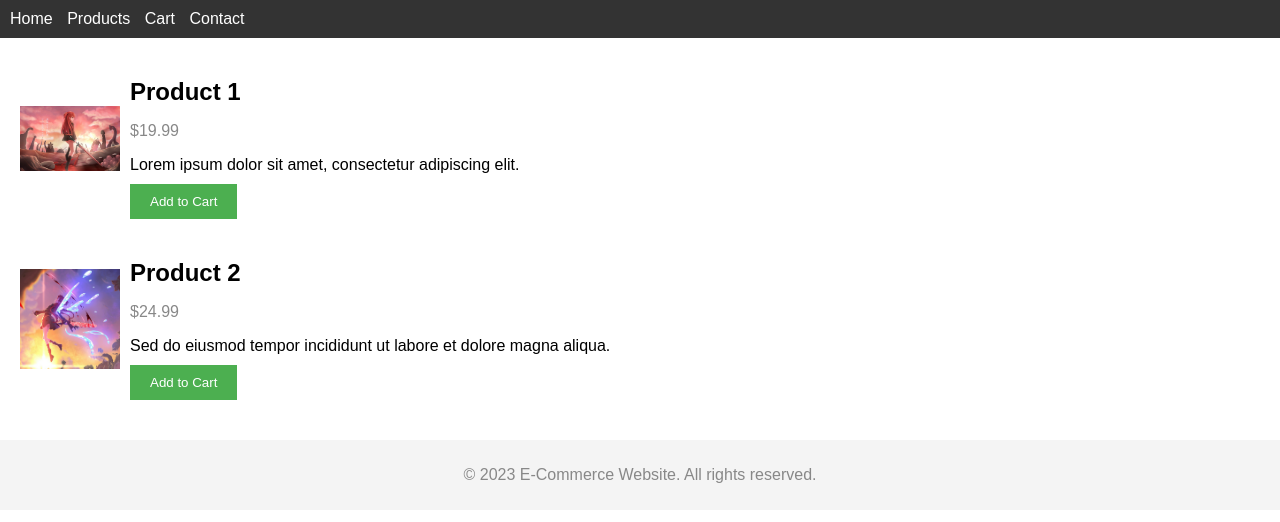
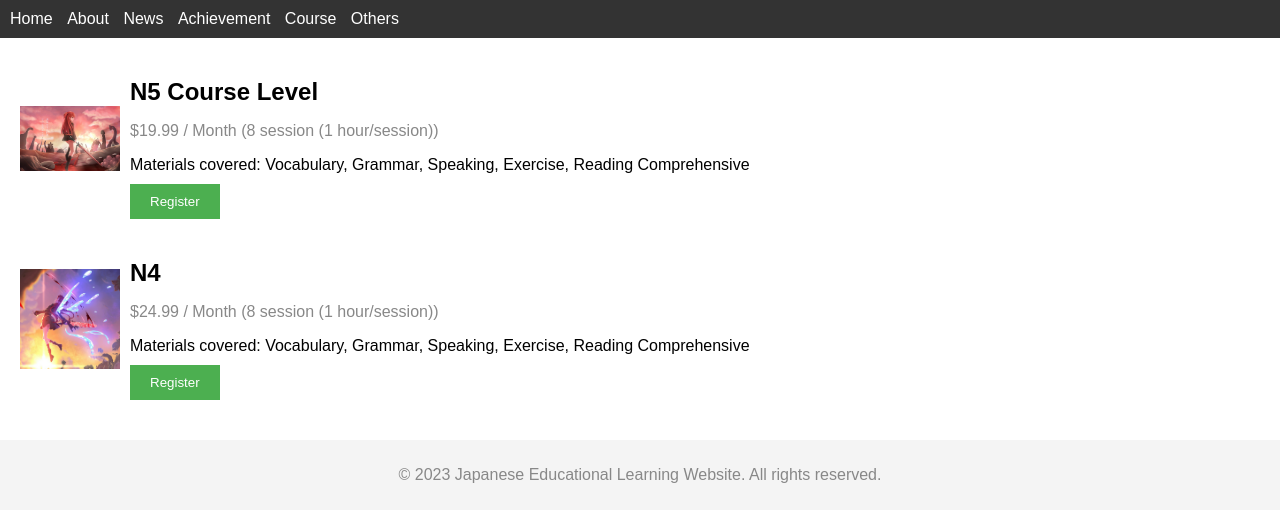
Before and after one commit to Zeoui-project/Zeoui-project.github.io, a plain HTML site: page index.html in a window 1280 px wide. Drawn offline with Linux system fonts and the light colour scheme.

Commit message:
minor update

```diff
--- a/index.html
+++ b/index.html
@@ -1,7 +1,7 @@
 <!DOCTYPE html>
 <html>
 <head>
-  <title>E-Commerce Website</title>
+  <title>Usagi Japanese Language Foundation</title>
   <style>
     body {
       font-family: Arial, sans-serif;
@@ -75,9 +75,11 @@
     <nav>
       <ul>
         <li><a href="#">Home</a></li>
-        <li><a href="#">Products</a></li>
-        <li><a href="#">Cart</a></li>
-        <li><a href="#">Contact</a></li>
+        <li><a href="#">About</a></li> <!-- Vision, Mission, Objective, Logo, History, Class, Staff, Links -->
+        <li><a href="#">News</a></li>
+        <li><a href="#">Achievement</a></li>
+        <li><a href="#">Course</a></li>
+        <li><a href="#">Others</a></li> <!-- Cafe, Figure Consign, Manga Corner, Cosplay Booth/shop -->
       </ul>
     </nav>
   </header>
@@ -86,20 +88,20 @@
     <div class="product">
       <img src="product1.jpg" alt="Product 1">
       <div class="product-info">
-        <h2 class="product-title">Product 1</h2>
-        <p class="product-price">$19.99</p>
-        <p class="product-description">Lorem ipsum dolor sit amet, consectetur adipiscing elit.</p>
-        <button class="product-button">Add to Cart</button>
+        <h2 class="product-title">N5 Course Level</h2>
+        <p class="product-price">$19.99 / Month (8 session (1 hour/session))</p>
+        <p class="product-description">Materials covered: Vocabulary, Grammar, Speaking, Exercise, Reading Comprehensive</p>
+        <button class="product-button">Register</button>
       </div>
     </div>
 
     <div class="product">
       <img src="product2.jpg" alt="Product 2">
       <div class="product-info">
-        <h2 class="product-title">Product 2</h2>
-        <p class="product-price">$24.99</p>
-        <p class="product-description">Sed do eiusmod tempor incididunt ut labore et dolore magna aliqua.</p>
-        <button class="product-button">Add to Cart</button>
+        <h2 class="product-title">N4</h2>
+        <p class="product-price">$24.99 / Month (8 session (1 hour/session))</p>
+        <p class="product-description">Materials covered: Vocabulary, Grammar, Speaking, Exercise, Reading Comprehensive</p>
+        <button class="product-button">Register</button>
       </div>
     </div>
 
@@ -107,7 +109,7 @@
   </section>
 
   <footer>
-    <p>&copy; 2023 E-Commerce Website. All rights reserved.</p>
+    <p>&copy; 2023 Japanese Educational Learning Website. All rights reserved.</p>
   </footer>
 </body>
 </html>
```
